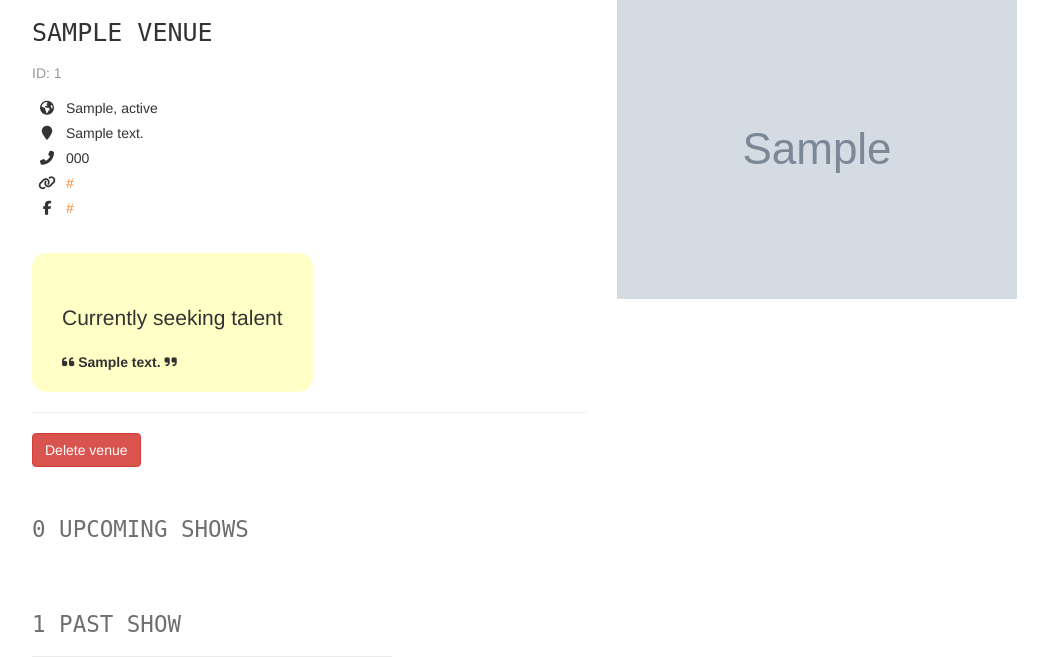
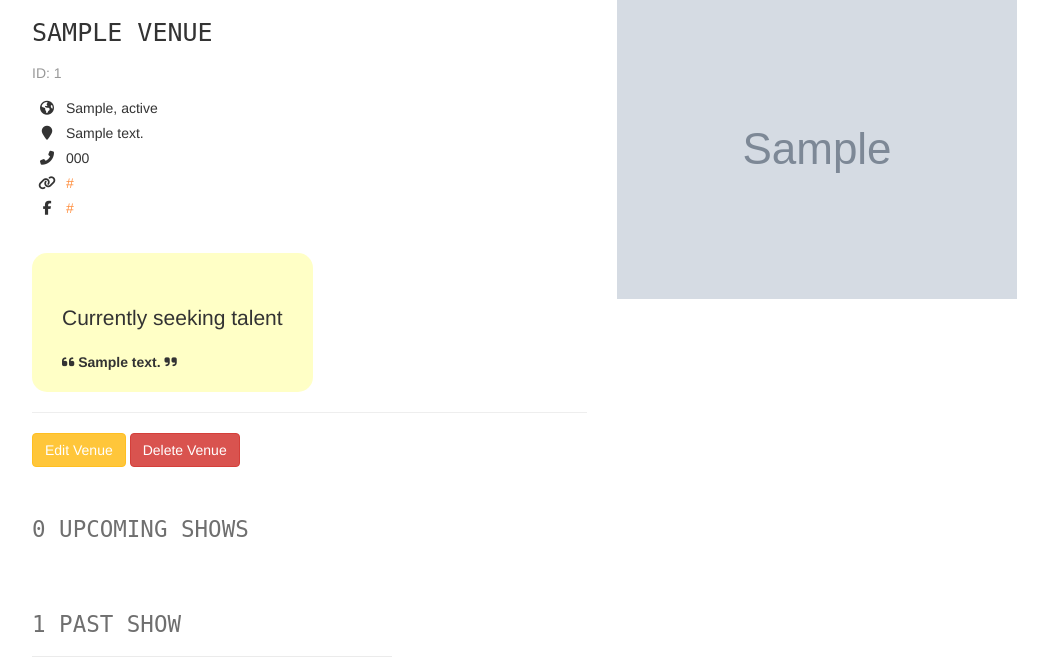
Before and after one commit to kenmaready/fyyur, a Flask app: page /venues/1 in a window 1280 px wide. Shown: the part 81-738 px from the top of the page, without its empty margins (38-1086 px from the left). Run offline with Flask 2, Linux system fonts and the light colour scheme; tables that the repository leaves empty hold one stand-in row (values such as "Sample post"); grey boxes marked "Sample" are stand-in pictures; some libraries are stand-ins or nearby versions.

Commit message:
v 1.5 Some final edits; adding edit button; submitting this version

```diff
--- a/app.py
+++ b/app.py
@@ -185,11 +185,14 @@ def delete_venue(venue_id):
 @app.route('/venues/<int:venue_id>/edit', methods=['GET'])
 def edit_venue(venue_id):
   # COMPLETED: populate form with values from venue with ID <venue_id>
+  print("edit_venue() called with GET")
   venue = Venue.query.get(venue_id)
   if venue:
+    print("venue found...")
     form = VenueForm(obj = venue)
     form.state.default = venue.state
     form.genres.data = [genre.name.value for genre in venue.genres]
+    print("abour to render_template...")
     return render_template('forms/edit_venue.html', form=form, venue=venue)
 
   # if venue isn't found send user to 404
@@ -418,7 +421,6 @@ def create_show_submission():
 
     try:
       show = Show(**show_params)
-      print(show)
       db.session.add(show)
       db.session.commit()
       flash('Show was successfully listed!')
--- a/config.py
+++ b/config.py
@@ -8,7 +8,7 @@ DEBUG = True
 
 # Connect to the database
 
-# TODO IMPLEMENT DATABASE URL
+# COMPLETED: IMPLEMENT DATABASE URL
 dialect = "postgres"
 username = 'udacity'
 password = 'udacity'
--- a/templates/pages/show_artist.html
+++ b/templates/pages/show_artist.html
@@ -37,7 +37,11 @@
 		<p class="not-seeking">
 			<i class="fas fa-moon"></i> Not currently seeking performance venues
 		</p>
-		{% endif %}
+    {% endif %}
+    <div>
+      <hr/>
+      <a id="artist-edit-btn" href="/artists/{{ artist.id }}/edit" class="btn btn-primary" role="button">Edit Artist</a>
+    </div>
 	</div>
 	<div class="col-sm-6">
 		<img src="{{ artist.image_link }}" onerror="this.onerror=null; this.src='../../static/img/default-band-image.jpg'" alt="Artist Image" />
--- a/templates/pages/show_venue.html
+++ b/templates/pages/show_venue.html
@@ -43,7 +43,8 @@
     {% endif %}
     <div>
       <hr />
-      <button id="venue-delete-btn" class="btn btn-danger" data-id="{{ venue.id }}">Delete venue</button>
+      <a id="venue-edit-btn" href="/venues/{{ venue.id }}/edit" class="btn btn-primary" role="button">Edit Venue</a>
+      <button id="venue-delete-btn" class="btn btn-danger" data-id="{{ venue.id }}">Delete Venue</button>
     </div>
 	</div>
 	<div class="col-sm-6">
@@ -80,6 +81,14 @@
 </section>
 
 <script>
+  document.getElementById('venue-edit-btn').onclick = (e) => {
+    console.log('click detected')
+    const venueId = e.target.dataset.id;
+    fetch(`/venues/${venueId}/edit`, {
+      method: 'GET'
+    });
+  };
+
   document.getElementById('venue-delete-btn').onclick = (e) => {
         const venueId = e.target.dataset.id;
         fetch(`/venues/${venueId}`, {
@@ -97,7 +106,7 @@
         .catch(error => {
             console.error(error);
         });
-};
+  };
 </script>
 
 {% endblock %}
```
